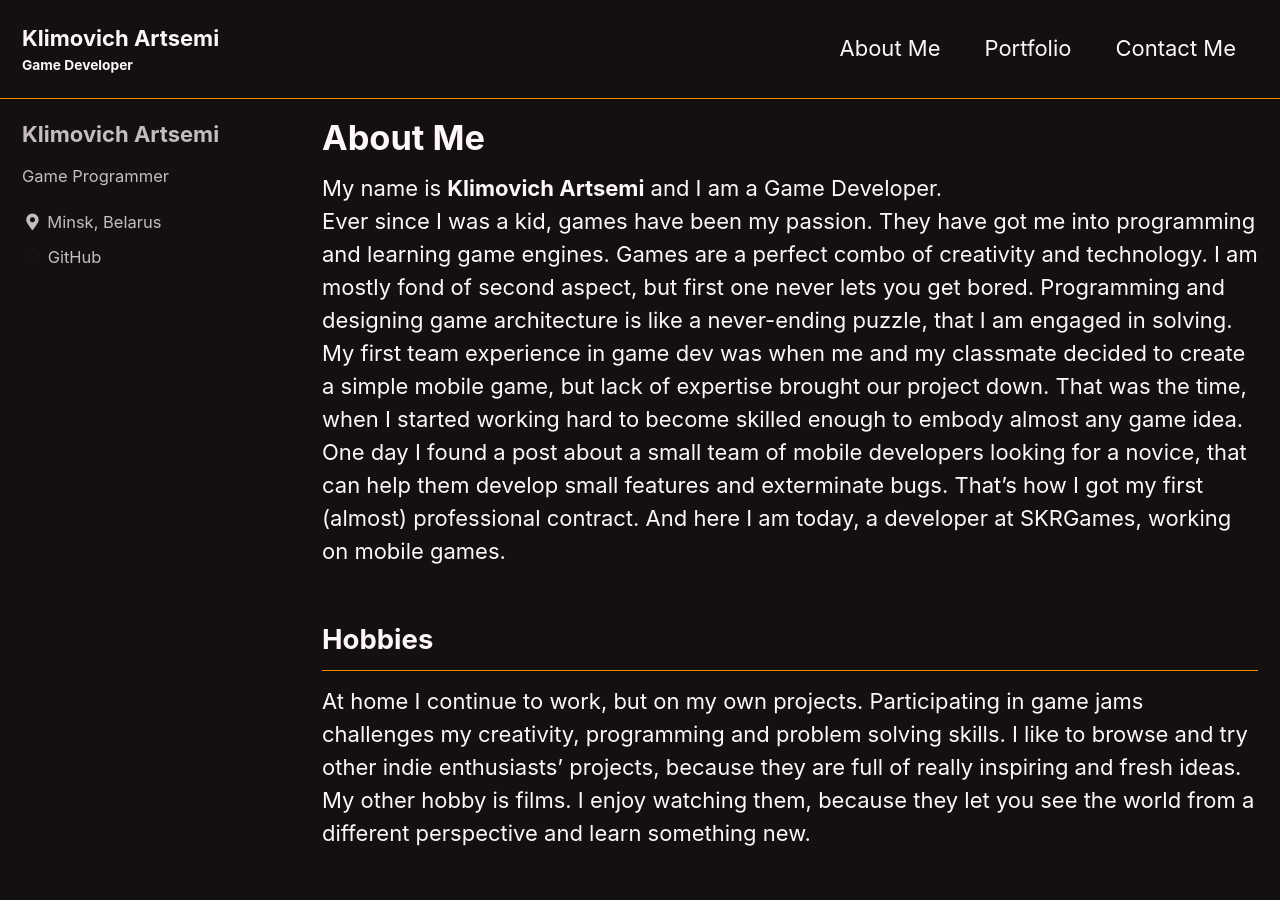
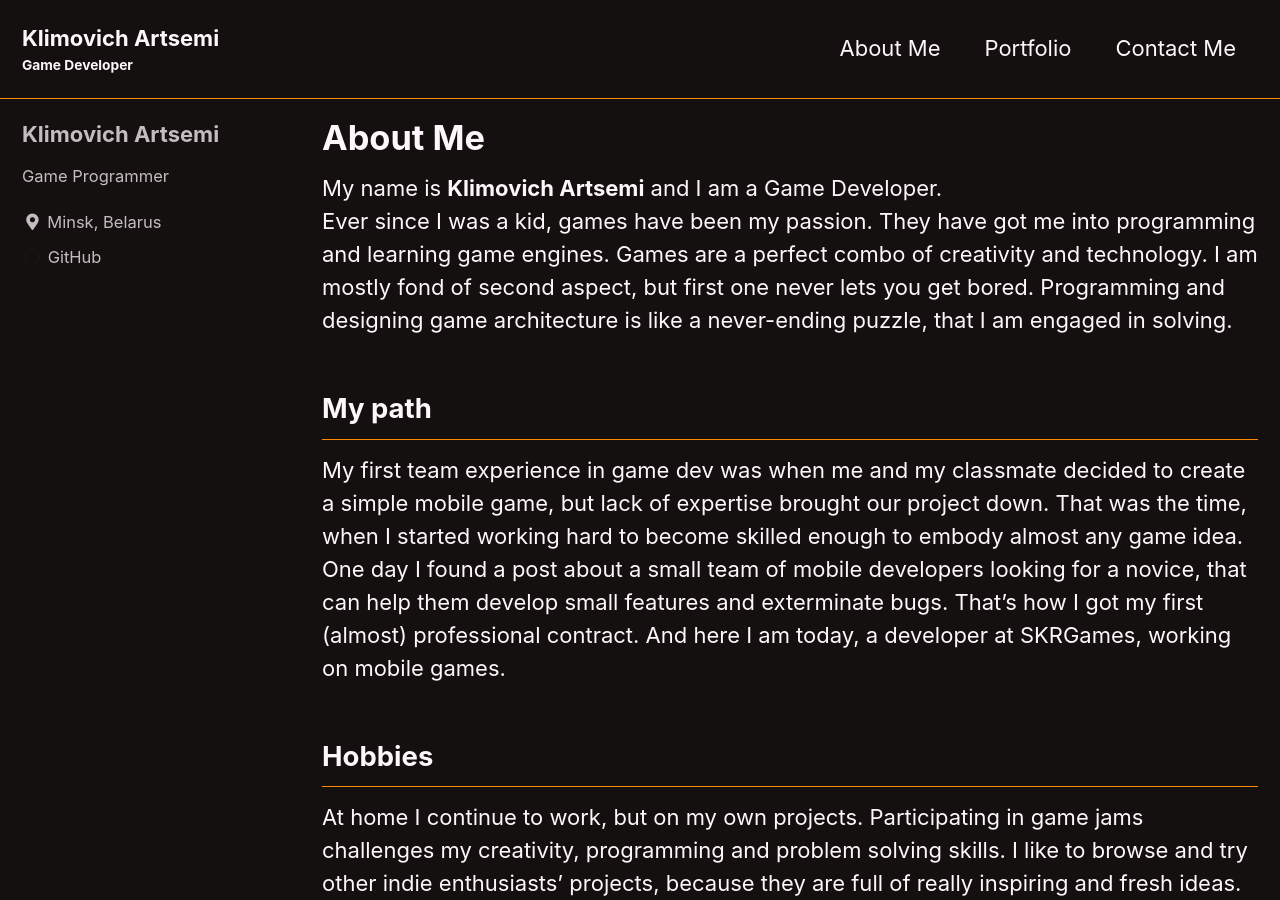
Before and after one commit to artegful/artegful.github.io, a Jekyll site: the page built from _pages/about.md, in a window 1280 px wide and 900 px high. Built offline with Jekyll 4.4.1, drawn with Linux system fonts in a browser that asks for light colours; cached includes are drawn as plain includes.

Commit message:
add headers

```diff
--- a/_pages/about.md
+++ b/_pages/about.md
@@ -24,8 +24,11 @@ author_profile: true
 
 <p>
 My name is <b>Klimovich Artsemi</b> and I am a Game Developer.<br>
-Ever since I was a kid, games have been my passion. They have got me into programming and learning game engines. Games are a perfect combo of creativity and technology. I am mostly fond of second aspect, but first one never lets you get bored. Programming and designing game architecture is like a never-ending puzzle, that I am engaged in solving.<br>
+Ever since I was a kid, games have been my passion. They have got me into programming and learning game engines. Games are a perfect combo of creativity and technology. I am mostly fond of second aspect, but first one never lets you get bored. Programming and designing game architecture is like a never-ending puzzle, that I am engaged in solving.
+</p>
 
+<h2>My path</h2>
+<p>
 My first team experience in game dev was when me and my classmate decided to create a simple mobile game, but lack of expertise brought our project down. That was the time, when I started working hard to become skilled enough to embody almost any game idea. One day I found a post about a small team of mobile developers looking for a novice, that can help them develop small features and exterminate bugs. That’s how I got my first (almost) professional contract. And here I am today, a developer at SKRGames, working on mobile games.
 </p>
 
```
